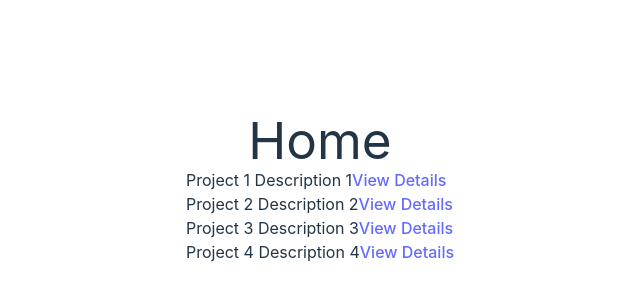
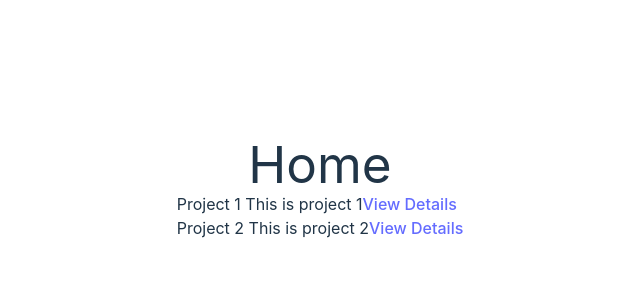
Before and after one commit to AlainRuales01/ProjectManager, a React (Vite) app: page / in a window 1280 px wide. Shown: the part 212-512 px from the top of the page, without its empty margins (320-960 px from the left). Built offline with nearby package versions, Linux system fonts and the light colour scheme.

Commit message:
feat: add project index

```diff
--- a/src/components/Project/project_detail.tsx
+++ b/src/components/Project/project_detail.tsx
@@ -1,19 +1,21 @@
 import { useLocation } from "react-router-dom";
 import TaskList from "../Task/task_list";
+import Task from "../Task/Task";
 
 interface ProjectDetailProps {
     name: string,
     description: string
+    tasks: Task[]
 }
 
 const ProjectDetail = () => {
     const location = useLocation();
-    const {name, description} = location.state as ProjectDetailProps;
+    const {name, description, tasks} = location.state as ProjectDetailProps;
     return (
         <div>
             <h1>{name}</h1>
             <p>{description}</p>
-            <TaskList/>
+            <TaskList tasks={tasks} />
         </div>
     );
 }
--- /dev/null
+++ b/src/components/Project/project_index.tsx
@@ -0,0 +1,48 @@
+import React, { useState } from "react";
+import ProjectList from "./project_list";
+
+const ProjectIndex = () => {
+    const projectList = [
+        {
+            name: "Project 1",
+            description: "This is project 1",
+            Task: [
+                {
+                    id:3,
+                    name: "Task 1",
+                    description: "This is task 1"
+                },
+                {
+                    id:3,
+                    name: "Task 2",
+                    description: "This is task 2"
+                }
+            ]
+        },
+        {
+            name: "Project 2",
+            description: "This is project 2",
+            Task: [
+                {
+                    id:3,
+                    name: "Task 3",
+                    description: "This is task 3"
+                },
+                {
+                    id:3,
+                    name: "Task 4",
+                    description: "This is task 4"
+                }
+            ]
+        }
+    ];
+
+    const [projects, setProjects] = useState(projectList);
+    return (
+        <div>
+            <ProjectList projects={projects}/>
+        </div>
+    );
+}
+
+export default ProjectIndex;
--- a/src/components/Project/project_item.tsx
+++ b/src/components/Project/project_item.tsx
@@ -1,15 +1,18 @@
 import { Link } from "react-router-dom";
+import Task from "../Task/Task";
 
 interface ProjectItemProps {
     name: string
     description: string
+    tasks: Task[]
+
 }
 
 const ProjectItem = (props: ProjectItemProps) => {
     return (
         <div className="flex">
             <p>{props.name} {props.description}</p>
-            <Link to={`/project/detail`} state={{ name: props.name, description: props.description }}>
+            <Link to={`/project/detail`} state={{ name: props.name, description: props.description, tasks: props.tasks }}>
                 View Details
             </Link>
         </div>
--- a/src/components/Project/project_list.tsx
+++ b/src/components/Project/project_list.tsx
@@ -1,23 +1,27 @@
-import { useState } from "react";
+import Task from "../Task/Task";
 import ProjectItem from "./project_item";
 
 
+interface Project {
+    name: string;
+    description: string;
+    Task : Task[];
+}
 
-const ProjectList = () => {
-    const initialProjects = [
-        {name: "Project 1", description: "Description 1"},
-        {name: "Project 2", description: "Description 2"},
-        {name: "Project 3", description: "Description 3"},
-        {name: "Project 4", description: "Description 4"},
-    ];
-    const [projects, setProjects] = useState(initialProjects);
+interface ProjectListProps {
+    projects: Project[];
+}
+
+
+const ProjectList = (props: ProjectListProps) => {
+
     return (
         <ul>
-            {projects.map(project => {
+            {props.projects.map(project => {
                 return(
                     <>
                         <li>
-                            <ProjectItem name={project.name} description={project.description}/>
+                            <ProjectItem name={project.name} description={project.description} tasks={project.Task}/>
                         </li>
                     </>
             );
--- /dev/null
+++ b/src/components/Task/task.tsx
@@ -0,0 +1,6 @@
+interface Task{
+    id: number;
+    name: string;
+    description: string;
+}
+export default Task
--- a/src/components/Task/task_list.tsx
+++ b/src/components/Task/task_list.tsx
@@ -1,22 +1,22 @@
+import Task from "./Task";
 import { TaskItem } from "./task_item";
 
-const TaskList = () => {
+interface TaskListProps {
+    tasks: Task[];
+}
+
+
+const TaskList = (props:TaskListProps) => {
     return (
         <div>
             <ul>
                 <li>
-                    <TaskItem name="Task 1" description="This is task 1" />
-                </li>
-                <li>
-                    <TaskItem name="Task 2" description="This is task 2" />
-                </li>
-                <li>
-                    <TaskItem name="Task 3" description="This is task 3" />
+                    {props.tasks.map((task) => (
+                        <TaskItem key={task.id} name={task.name} description={task.description} />
+                    ))}
                 </li>
             </ul>
-        {/* {tasks.map((task) => (
-            <TaskItem key={task.id} task={task} />
-        ))} */}
+
         </div>
     );
 };
--- a/src/components/home.tsx
+++ b/src/components/home.tsx
@@ -1,11 +1,11 @@
-import ProjectList from "./Project/project_list";
+import ProjectIndex from "./Project/project_index";
 
 
 const Home = () => {
     return (
         <div>
             <h1>Home</h1>
-            <ProjectList/>
+            <ProjectIndex/>
         </div>
     )
 }
```
